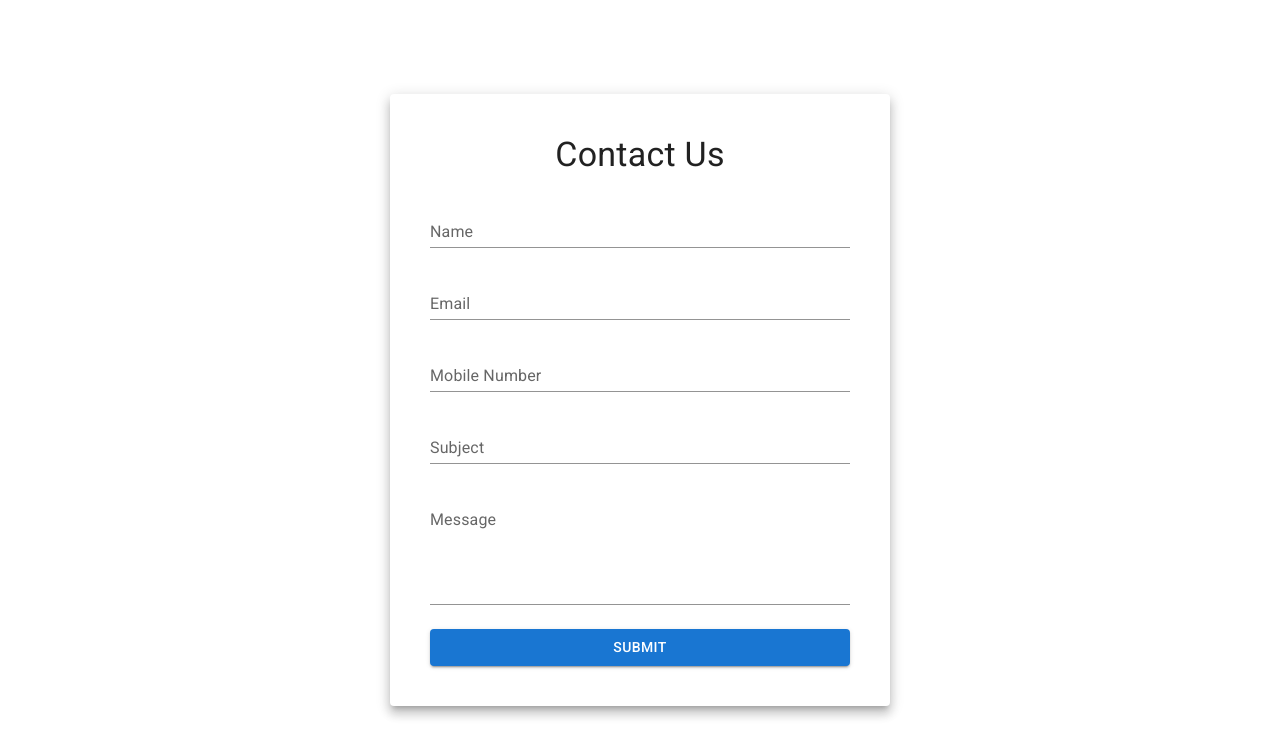
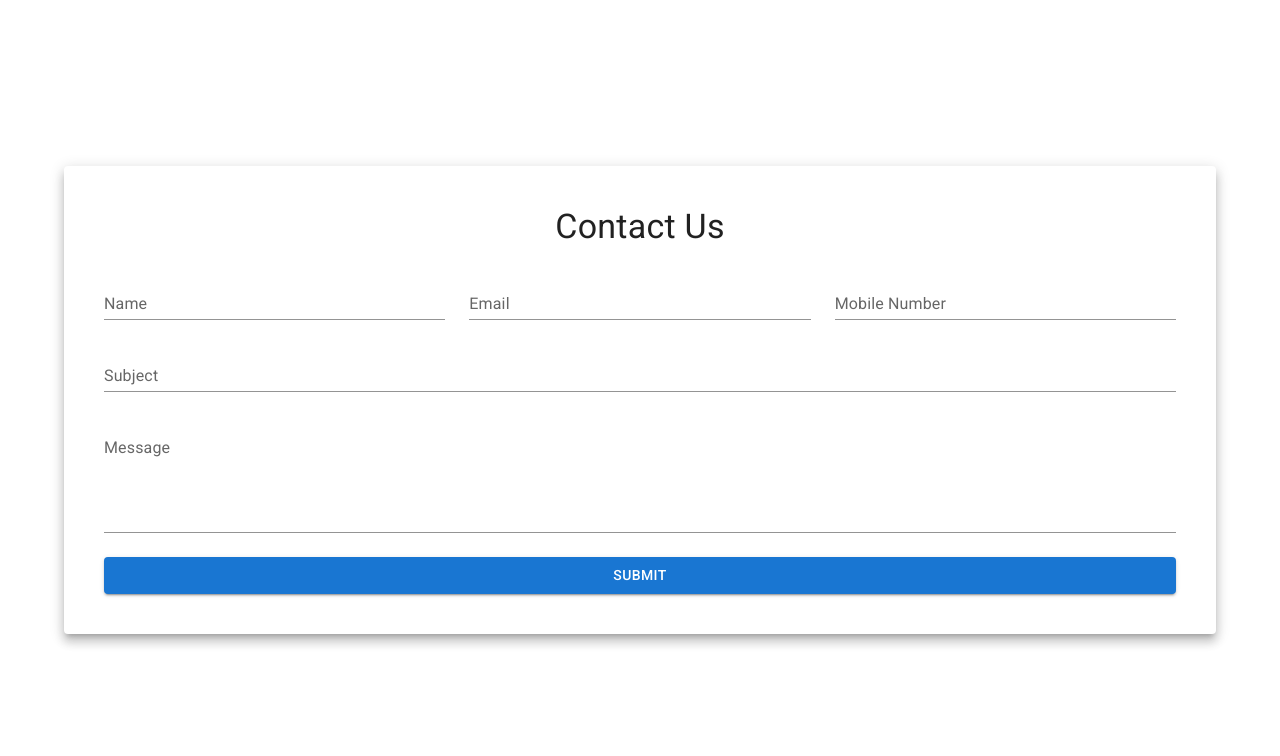
Before and after one commit to Prakhar-Agarwal-byte/ecell-task-1, a React (Create React App) app: page / in a window 1280 px wide. Shown: the top 756 px of the page. Built offline with nearby package versions, Linux system fonts and the light colour scheme.

Commit message:
dynamic layout + snacks
Signed-off-by: Prakhar <“prakharagarwal3031@gmail.com”>

```diff
--- a/package.json
+++ b/package.json
@@ -11,6 +11,7 @@
     "@testing-library/react": "^13.3.0",
     "@testing-library/user-event": "^13.5.0",
     "firebase": "^9.8.2",
+    "notistack": "^2.0.5",
     "react": "^18.1.0",
     "react-dom": "^18.1.0",
     "react-hook-form": "^7.31.3",
--- a/src/App.js
+++ b/src/App.js
@@ -11,8 +11,11 @@ import { useForm } from "react-hook-form";
 import * as yup from "yup";
 import { yupResolver } from "@hookform/resolvers/yup";
 import db from "./firebase";
+import { useSnackbar } from "notistack";
 
 const App = () => {
+  const { enqueueSnackbar } = useSnackbar();
+
   const schema = yup.object().shape({
     name: yup.string().required(),
     email: yup.string().email().required(),
@@ -33,10 +36,10 @@ const App = () => {
   const onSubmit = (data) => {
     const res = db.collection("contacts").add(data);
     if (res) {
-      alert("Data added successfully");
+      enqueueSnackbar("Message sent successfully", { variant: "success" });
       reset();
     } else {
-      alert("Error in adding data");
+      enqueueSnackbar("Message not sent", { variant: "error" });
     }
   };
 
@@ -50,7 +53,7 @@ const App = () => {
         sx={{ minHeight: "100vh" }}
       >
         <Grid item xs={12} width="100%">
-          <Card sx={{ padding: 5, maxWidth: "500px", marginX: "auto" }} raised>
+          <Card sx={{ padding: 5 }} raised>
             <form noValidate onSubmit={handleSubmit(onSubmit)}>
               <Grid
                 container
@@ -63,7 +66,9 @@ const App = () => {
                   <Typography variant="h4">Contact Us</Typography>
                 </Grid>
 
-                <Grid item xs={12} width="100%">
+                <Grid item width="100%">
+                  <Grid container spacing={3}>
+                    <Grid item xs={12} md={4}>
                       <TextField
                         variant="standard"
                         type="text"
@@ -74,8 +79,7 @@ const App = () => {
                         helperText={errors.name && "Please enter your name"}
                       />
                     </Grid>
-
-                <Grid item xs={12} width="100%">
+                    <Grid item xs={12} md={4}>
                       <TextField
                         variant="standard"
                         type="email"
@@ -83,11 +87,12 @@ const App = () => {
                         label="Email"
                         {...register("email")}
                         error={errors.email}
-                    helperText={errors.email && "Please enter a valid email"}
+                        helperText={
+                          errors.email && "Please enter a valid email"
+                        }
                       />
                     </Grid>
-
-                <Grid item xs={12} width="100%">
+                    <Grid item xs={12} md={4}>
                       <TextField
                         variant="standard"
                         type="tel"
@@ -101,7 +106,7 @@ const App = () => {
                       />
                     </Grid>
 
-                <Grid item xs={12} width="100%">
+                    <Grid item width="100%">
                       <TextField
                         variant="standard"
                         label="Subject"
@@ -111,8 +116,10 @@ const App = () => {
                         helperText={errors.subject && "Please enter a subject"}
                       />
                     </Grid>
+                  </Grid>
+                </Grid>
 
-                <Grid item xs={12} width="100%">
+                <Grid item width="100%">
                   <TextField
                     variant="standard"
                     multiline
@@ -126,7 +133,7 @@ const App = () => {
                   />
                 </Grid>
 
-                <Grid item xs={12} width="100%">
+                <Grid item width="100%">
                   <Button
                     type="submit"
                     variant="contained"
--- a/src/index.js
+++ b/src/index.js
@@ -3,12 +3,15 @@ import React from "react";
 import ReactDOM from "react-dom/client";
 import App from "./App";
 import reportWebVitals from "./reportWebVitals";
+import { SnackbarProvider } from "notistack";
 
 const root = ReactDOM.createRoot(document.getElementById("root"));
 root.render(
   <React.StrictMode>
-    <CssBaseline />
-    <App />
+    <SnackbarProvider maxSnack={3}>
+      <CssBaseline />
+      <App />
+    </SnackbarProvider>
   </React.StrictMode>
 );
 
```
Also changed, not shown: 1 other file (tests, documents, lock files or other folders). Lines whose indentation alone changed are shown as unchanged.
